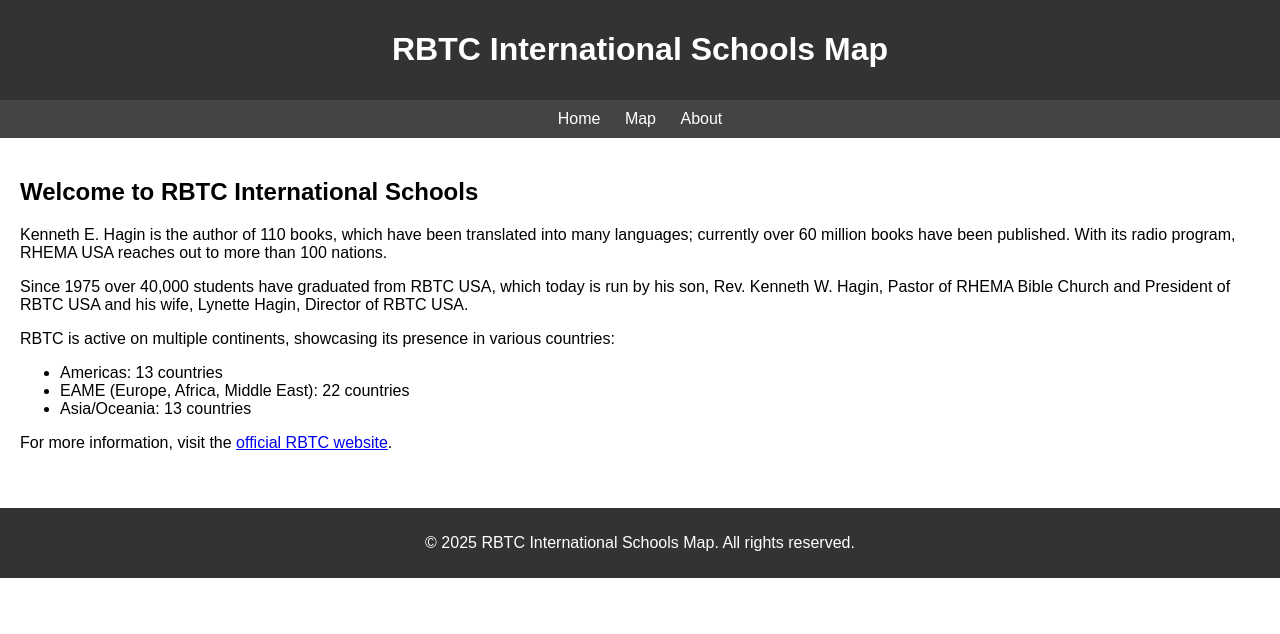
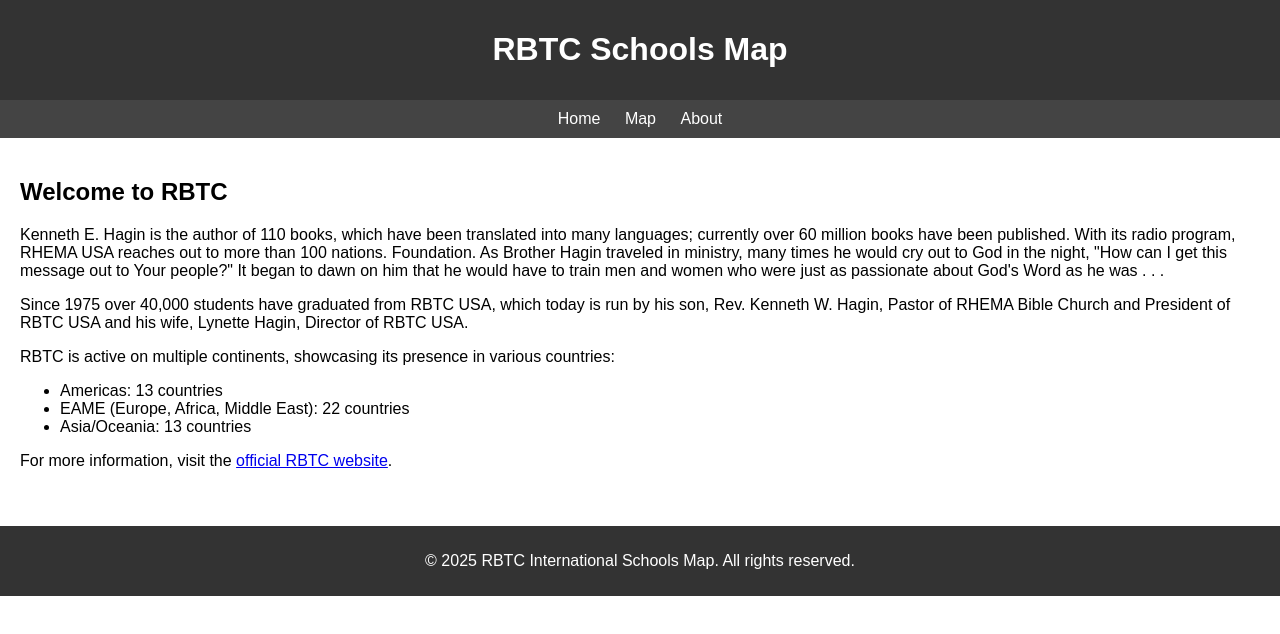
Before and after one commit to BeniB-code/RBTC-Worldmap, a plain HTML site: page index.html in a window 1280 px wide. Drawn offline with nearby package versions, Linux system fonts and the light colour scheme; no server answers.

Commit message:
index.html aktualisieren
Home text anpassen

```diff
--- a/index.html
+++ b/index.html
@@ -3,7 +3,7 @@
 <head>
     <meta charset="UTF-8">
     <meta name="viewport" content="width=device-width, initial-scale=1.0">
-    <title>RBTC International Schools Map</title>
+    <title>RBTC Schools Map</title>
     <link rel="stylesheet" href="https://unpkg.com/leaflet@1.9.4/dist/leaflet.css" />
     <style>
         body {
@@ -119,7 +119,7 @@
 </head>
 <body>
     <header>
-        <h1>RBTC International Schools Map</h1>
+        <h1>RBTC Schools Map</h1>
     </header>
     <nav>
         <a onclick="showSection('home')">Home</a>
@@ -129,8 +129,11 @@
 
     <div class="container">
         <div id="home" class="home-section active">
-            <h2>Welcome to RBTC International Schools</h2>
-            <p>Kenneth E. Hagin is the author of 110 books, which have been translated into many languages; currently over 60 million books have been published. With its radio program, RHEMA USA reaches out to more than 100 nations.</p>
+            <h2>Welcome to RBTC</h2>
+            <p>Kenneth E. Hagin is the author of 110 books, which have been translated into many languages; currently over 60 million books have been published. With its radio program, RHEMA USA reaches out to more than 100 nations.
+
+Foundation.
+As Brother Hagin traveled in ministry, many times he would cry out to God in the night, "How can I get this message out to Your people?" It began to dawn on him that he would have to train men and women who were just as passionate about God's Word as he was . . .</p>
             <p>Since 1975 over 40,000 students have graduated from RBTC USA, which today is run by his son, Rev. Kenneth W. Hagin, Pastor of RHEMA Bible Church and President of RBTC USA and his wife, Lynette Hagin, Director of RBTC USA.</p>
             <p>RBTC is active on multiple continents, showcasing its presence in various countries:</p>
             <ul>
```
